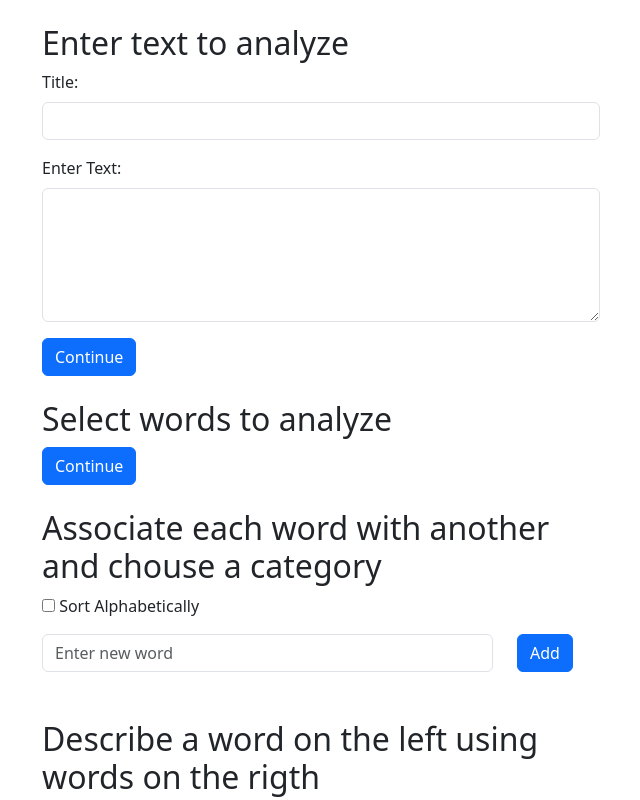
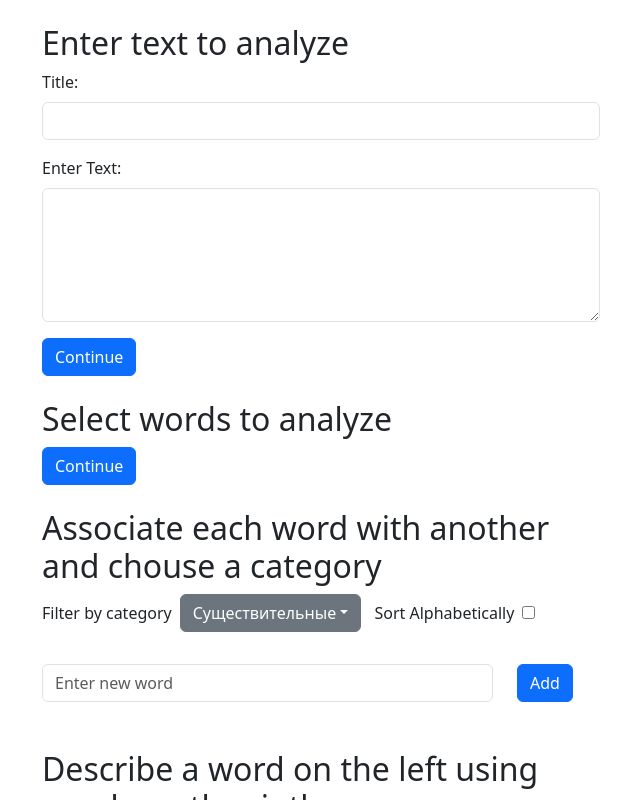
Before and after one commit to atagaew/img-approximation, a React (Create React App) app in the folder client-app/: page / in a window 1280 px wide. Shown: the top 800 px of the page, without its empty margins (40-680 px from the left). Built offline with nearby package versions, Linux system fonts and the light colour scheme.

Commit message:
Added filter by category and made category of the word changable

```diff
--- a/client-app/src/components/Shared/WordAssociation.tsx
+++ b/client-app/src/components/Shared/WordAssociation.tsx
@@ -2,14 +2,15 @@ import React from 'react';
 import { Dropdown } from 'react-bootstrap';
 import { Word } from '../../interfaces/Word';
 import { useState } from 'react';
-import { WordCategory, WordCategoryDescriptions } from '../../interfaces/WordCategory';
+import { WordCategory } from '../../interfaces/WordCategory';
+import WordCategorySelector  from './WordCategorySelector';
 
 
 const WordAssociation: React.FC<{
   word: Word;
   allWords: Word[];
   onAssociationSelected: (sourceWord: Word, targetWord: Word) => void;
-  onWordCategorySelected: (word:Word, WordCategory: WordCategory) => void;
+  onWordCategorySelected: (word: Word, WordCategory: WordCategory) => void;
 }> = ({ word, allWords, onAssociationSelected, onWordCategorySelected }) => {
 
 
@@ -44,20 +45,7 @@ const WordAssociation: React.FC<{
         </Dropdown>
       </div>
       <div>
-        <Dropdown onSelect={(selectedCategory: string | null) => {
-          onWordCategorySelected(word, selectedCategory as WordCategory);
-        }}>
-          <Dropdown.Toggle variant="secondary" id="dropdown1">
-            {WordCategoryDescriptions[word.category]}
-          </Dropdown.Toggle>
-          <Dropdown.Menu>
-            {Object.keys(WordCategoryDescriptions).filter((key) => isNaN(Number(key))).map((actionKey) => (
-              <Dropdown.Item href="#" key={actionKey}  eventKey={actionKey}>
-                {WordCategoryDescriptions[actionKey as keyof typeof WordCategoryDescriptions]}
-              </Dropdown.Item>
-            ))}
-          </Dropdown.Menu>
-        </Dropdown>
+        <WordCategorySelector onWordCategorySelected={(category) => {onWordCategorySelected(word, category)}} category={word.category}  />
       </div>
     </li>
 
--- /dev/null
+++ b/client-app/src/components/Shared/WordCategorySelector.tsx
@@ -0,0 +1,29 @@
+import React from 'react';
+import { Dropdown } from 'react-bootstrap';
+import { Word } from '../../interfaces/Word';
+import { WordCategory, WordCategoryDescriptions } from '../../interfaces/WordCategory';
+
+const WordCategorySelector: React.FC<{
+  category: WordCategory;
+  onWordCategorySelected: (selectedCategory: WordCategory) => void;
+}> = ({category, onWordCategorySelected }) => {
+
+  return (
+    <Dropdown onSelect={(selectedCategory: string | null) => {
+      onWordCategorySelected(selectedCategory as WordCategory);
+    }}>
+      <Dropdown.Toggle variant="secondary">
+        {WordCategoryDescriptions[category]}
+      </Dropdown.Toggle>
+      <Dropdown.Menu>
+        {Object.keys(WordCategoryDescriptions).filter((key) => isNaN(Number(key))).map((actionKey) => (
+          <Dropdown.Item href="#" key={actionKey} eventKey={actionKey}>
+            {WordCategoryDescriptions[actionKey as keyof typeof WordCategoryDescriptions]}
+          </Dropdown.Item>
+        ))}
+      </Dropdown.Menu>
+    </Dropdown>
+  );
+};
+
+export default WordCategorySelector;
--- a/client-app/src/components/TextInput.tsx
+++ b/client-app/src/components/TextInput.tsx
@@ -25,7 +25,7 @@ const TextInput: React.FC<TextInputProps> = ({ onStartAnalysis, initialAnalysisD
             const lineWords = line.split(/\s+/);
             lineWords.forEach((wordText) => {
                 wordText = wordText.replace(/^(\P{L}+)|(\P{L}+)$/gu, '');
-                words.push(Word.create(id, lineNumber + 1, wordText));
+                words.push(Word.create(id, lineNumber + 1, wordText, WordCategory.Nouns));
                 id++;
             });
         });
--- a/client-app/src/components/WordsInitialAssociation.tsx
+++ b/client-app/src/components/WordsInitialAssociation.tsx
@@ -1,20 +1,25 @@
 import { useState, ChangeEvent } from 'react';
 import { Word } from '../interfaces/Word';
 import WordAssociation from './Shared/WordAssociation';
+import WordCategorySelector from './Shared/WordCategorySelector';
 import { WordCategory } from '../interfaces/WordCategory';
 
 const WordsInitialAssociation: React.FC<{
   wordsToAssociate: Word[];
   onAssociationSelected: (sourceWord: Word, targetWord: Word) => void;
-  onNewWordAdded: (wordText: string) => void;
-  onWordCategorySelected: (word:Word, wordCategory: WordCategory) => void;
+  onNewWordAdded: (wordText: string, category: WordCategory) => void;
+  onWordCategorySelected: (word: Word, wordCategory: WordCategory) => void;
 }> = ({ wordsToAssociate, onAssociationSelected, onNewWordAdded, onWordCategorySelected }) => {
   //todo fix this
   const [alphabeticalSorting, setAlphabeticalSorting] = useState(false);
+  const [currectCategory, setCurrentCategory] = useState(WordCategory.Nouns);
   const [newWordText, setNewWordText] = useState('');
 
 
   let sortedWordsToAssociate: Word[] | null = wordsToAssociate;
+  if (sortedWordsToAssociate) {
+    sortedWordsToAssociate = sortedWordsToAssociate.filter(word => word.category === currectCategory)
+  }
   if (sortedWordsToAssociate && alphabeticalSorting) {
     sortedWordsToAssociate = [...wordsToAssociate].sort((a, b) => a.value.localeCompare(b.value));
   }
@@ -23,9 +28,15 @@ const WordsInitialAssociation: React.FC<{
     setNewWordText(event.target.value);
   }
 
-  const onAddNewWord = (): void => {
-    onNewWordAdded(newWordText);
+  const onAddNewWord = (event: React.KeyboardEvent | React.FormEvent): void => {
+    onNewWordAdded(newWordText, currectCategory);
     setNewWordText('');
+    event.preventDefault();
+  }
+
+  const onFilterByCategoryChanged = (category: WordCategory) => {
+    console.log(category);
+    setCurrentCategory(category);
   }
 
   return (
@@ -34,14 +45,22 @@ const WordsInitialAssociation: React.FC<{
         <div className="col-md-6">
           <section>
             <h2>Associate each word with another and chouse a category</h2>
-            <label className="ml-2">
+            <div className="row mb-3 align-items-center">
+              <div className="col-md-7 d-flex align-items-center"> {/* Adjusted for automatic width */}
+                <span className="mr-2 sort-label">Filter by category</span> <WordCategorySelector onWordCategorySelected={onFilterByCategoryChanged} category={currectCategory}  ></WordCategorySelector>
+              </div>
+
+              <div className="col-md-5 col-lg-3 d-flex align-items-center"> {/* Adjusted for automatic width */}
+                <span className="mr-2 sort-label">Sort Alphabetically</span>
                 <input
                   type="checkbox"
                   checked={alphabeticalSorting}
                   onChange={() => setAlphabeticalSorting(!alphabeticalSorting)}
                 />
-              &nbsp;Sort Alphabetically
-            </label>
+
+
+              </div>
+            </div>
             <div>
               <ul className="list-group spaced-list-items">
                 {sortedWordsToAssociate?.map((wordToAssociate) =>
@@ -53,7 +72,9 @@ const WordsInitialAssociation: React.FC<{
         </div>
       </div>
       <div className="row mb-3">
-        <div className="col-md-5"> {/* Adjusted for automatic width */}
+        <form onSubmit={onAddNewWord} className="col-md-6"> {/* Wrapping elements in form */}
+          <div className="row">
+            <div className="col-md-10">
               <input
                 type="text"
                 className="form-control"
@@ -64,14 +85,15 @@ const WordsInitialAssociation: React.FC<{
               />
             </div>
 
-        <div className="col-md-1"> {/* Adjusted for automatic width */}
+            <div className="col-md-2">
               <button
                 type="submit"
-            className="btn btn-primary"
-            onClick={onAddNewWord}>
+                className="btn btn-primary">
                 Add
               </button>
             </div>
+          </div>
+        </form>
       </div>
 
     </div>
--- a/client-app/src/interfaces/Word.tsx
+++ b/client-app/src/interfaces/Word.tsx
@@ -22,13 +22,13 @@ export class Word {
         this.associatedWord = null;
     }
 
-    static create(id: number, lineNumber: number, value: string): Word {
+    static create(id: number, lineNumber: number, value: string, category: WordCategory): Word {
         return new Word(
             id,
             value,
             lineNumber + 1,
             false,
-            WordCategory.Nouns,
+            category,
             []
         );
     }
--- a/client-app/src/pages/Home.tsx
+++ b/client-app/src/pages/Home.tsx
@@ -44,7 +44,7 @@ export default function Home() {
         )
     }
 
-    const onNewWordAdded = (text: string) => {
+    const onNewWordAdded = (text: string, category: WordCategory) => {
         let maxWord: Word | null = null;
 
         for (const word of analysis.selectedWords) {
@@ -53,7 +53,7 @@ export default function Home() {
             }
         }
 
-        const word = Word.create(maxWord ? maxWord.id + 1 : 0, maxWord ? maxWord.lineNumber : 1, text);
+        const word = Word.create(maxWord ? maxWord.id + 1 : 0, maxWord ? maxWord.lineNumber : 1, text, category);
         setAnalysis(
             {
                 ...analysis,
--- a/client-app/src/styles/App.css
+++ b/client-app/src/styles/App.css
@@ -48,3 +48,7 @@
   margin-bottom: 8px; /* Change this value as needed */
   margin-top: 8px; /* Change this value as needed */
 }
+.sort-label {
+  white-space: nowrap;
+  margin-right: 8px;
+}
```
Lines whose indentation alone changed are shown as unchanged.
